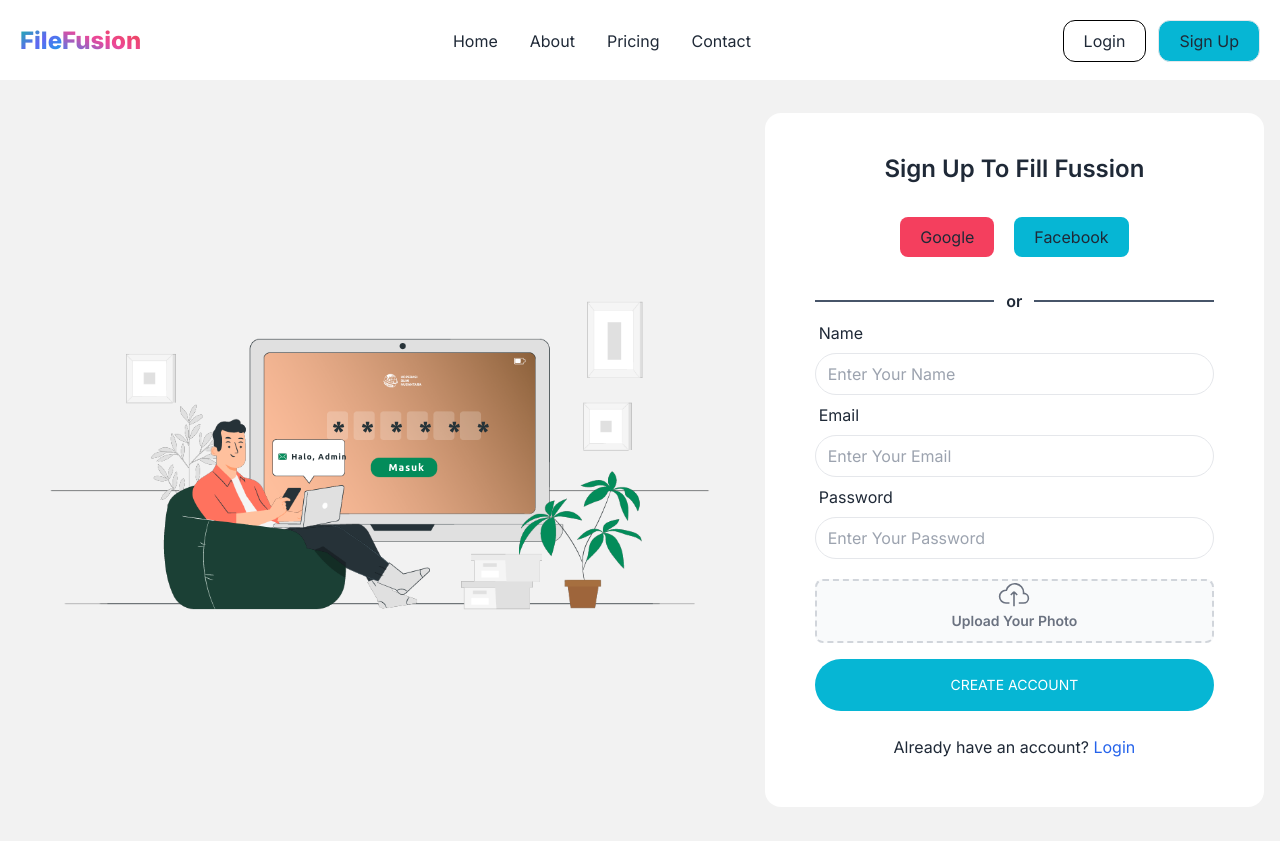
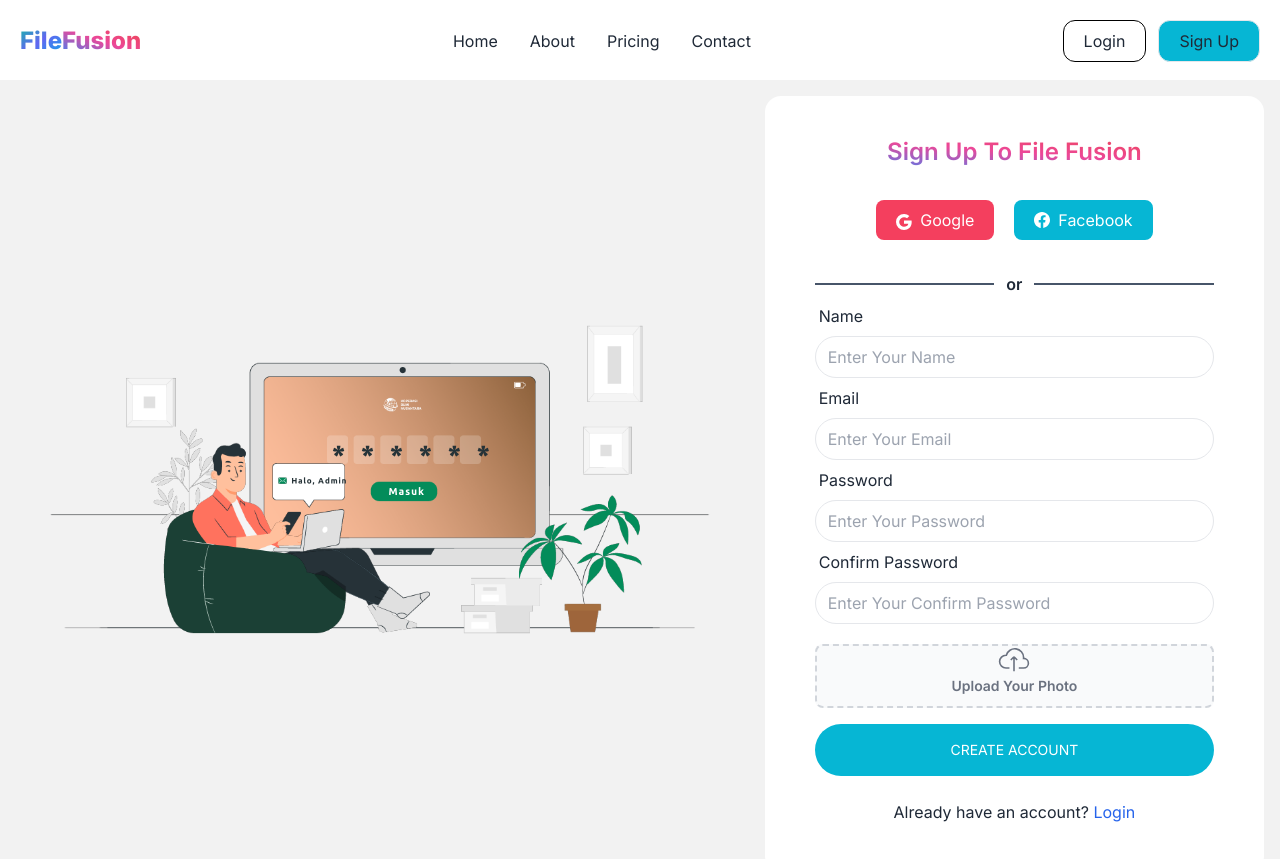
Before and after one commit to kamruzzaman22874/file-fussion-client, a Next.js app: page /signup in a window 1280 px wide. Shown: the top 859 px of the page. Built offline with nearby package versions, Linux system fonts and the light colour scheme; no server answers.

Commit message:
login page done

```diff
--- a/package.json
+++ b/package.json
@@ -19,6 +19,7 @@
     "react": "18.2.0",
     "react-dom": "18.2.0",
     "react-icons": "^4.10.1",
+    "sweetalert2": "^11.7.23",
     "swiper": "^10.1.0",
     "tailwindcss": "3.3.3"
   },
--- a/src/app/(maniLayout)/login/page.jsx
+++ b/src/app/(maniLayout)/login/page.jsx
@@ -2,10 +2,70 @@
 import Link from 'next/link';
 import Lottie from "lottie-react";
 import LoginLotti from "../../../../public/Lottifiles/Signup.json";
-import React from 'react';
-import { BsGithub, BsGoogle } from 'react-icons/bs';
+import React, { useContext, useState } from 'react';
+import { BsFacebook, BsGoogle } from 'react-icons/bs';
+import { UserContext } from '@/context/AuthContext';
+// import { useLocation, useNavigate } from 'react-router-dom';
+import Swal from 'sweetalert2';
+import {
+  FaLock,
+  FaRegEye,
+  FaRegEyeSlash,
+} from "react-icons/fa";
 
 const Login = () => {
+
+  const { userSignIn, googleSignIn, facebookLogin  } = useContext(UserContext)
+  const [show, setShow] = useState(false);
+  const [error, setError] = useState(false);
+
+
+  const handleUserSignIn = (event) => {
+    event.preventDefault();
+    const form = event.target;
+    const email = form.email.value;
+    const password = form.password.value;
+    console.log(email, password);
+    userSignIn(email, password)
+      .then(result => {
+        setError("")
+        const loggedInUser = result.user;
+        console.log(loggedInUser);
+        Swal.fire({
+          position: 'top-end',
+          icon: 'success',
+          title: 'User Login has been success',
+          showConfirmButton: false,
+          timer: 1500
+        })
+      })
+      .catch(err => setError(err));
+  }
+
+  const handleGoogleSignIn = () => {
+    googleSignIn()
+      .then(result => {
+        Swal.fire({
+          position: 'top-end',
+          icon: 'success',
+          title: 'User Login has been success',
+          showConfirmButton: false,
+          timer: 1500
+        })
+      })
+      .catch(err => setError(err));
+  }
+
+  const handleFacebookLogin = () => {
+    facebookLogin()
+      .then(restul => { })
+      .catch(err => setError(err));
+  }
+
+  const hnadleShow = () => {
+    setShow(!show);
+  };
+
   return (
     <div className="hero bg-base-200">
       <div className="hero-content flex-col lg:flex-row gap-5">
@@ -13,14 +73,15 @@ const Login = () => {
           <Lottie animationData={LoginLotti} loop={true} />
         </div>
         <div className="w-full md:max-w-[40%] card flex-shrink-0  max-w-sm  bg-base-100 py-10">
-            <form className="w-4/5 mx-auto relative">
-            <h3 className="text-center text-2xl font-semibold">Login To Fill Fussion</h3>
-            <div className='flex gap-5 justify-center py-8'>
-                <div className='py-2 px-5 bg-rose-500 rounded-lg'>
-                   <h3>Google</h3>
+          <form onSubmit={handleUserSignIn} className="w-4/5 mx-auto relative">
+            <h3 className="text-center text-2xl font-semibold text-transparent bg-gradient-to-tr bg-clip-text from-blue-500 via-pink-500 to-red-500 dark:from-sky-300 dark:via-pink-300 dark:to-red-500">Login To File Fussion</h3>
+
+            <div className="flex gap-5 justify-center py-8">
+              <div className="py-2 px-5 bg-rose-500 rounded-lg">
+                <button onClick={handleGoogleSignIn} className="flex items-center gap-2 text-white"><BsGoogle className="mt-1" />Google</button>
               </div>
-                <div className='py-2 px-5 bg-cyan-500 rounded-lg'>
-                    <h3>Facebook</h3>
+              <div className="py-2 px-5 bg-cyan-500 rounded-lg">
+                <button onClick={handleFacebookLogin} className="flex items-center gap-2 text-white"> <BsFacebook /> <h3>Facebook</h3> </button>
               </div>
             </div>
             <div className="text-center flex justify-center items-center gap-3">
@@ -42,18 +103,29 @@ const Login = () => {
                 />
               </div>
             </div>
-              <div className="form-control">
+            <div className="form-control my-2">
               <label className="label">
                 <span className="text-xl">Password</span>
               </label>
+              <div className='flex items-center relative'>
+                {/* <FaLock className="ml-2"></FaLock> */}
                 <input
                   className="w-full py-2  px-3  border rounded-full"
-                    type='password'
+                  type={!show ? "password" : "text"}
                   name="password"
                   placeholder="Enter Your Password"
                   required
                 />
+                <div onClick={hnadleShow} className="right-5 absolute">
+                  {!show ? (
+                    <FaRegEye className="text-xl"></FaRegEye>
+                  ) : (
+                    <FaRegEyeSlash className="text-xl"></FaRegEyeSlash>
+                  )}
                 </div>
+              </div>
+            </div>
+            {error ? <p className="text-red-600">incorrent password</p> : ""}
             <button className="bg-cyan-500 w-full text-white text-sm uppercase rounded-full  px-6 py-4 my-4">
               Login
             </button>
--- a/src/app/(maniLayout)/signup/page.jsx
+++ b/src/app/(maniLayout)/signup/page.jsx
@@ -2,10 +2,67 @@
 import Link from "next/link";
 import Lottie from "lottie-react";
 import LoginLotti from "../../../../public/Lottifiles/Signup.json";
-import React from "react";
-import { BsGithub, BsGoogle } from "react-icons/bs";
+import React, { useContext } from "react";
+import { BsFacebook, BsGoogle } from "react-icons/bs";
+import { UserContext } from "@/context/AuthContext";
+import Swal from "sweetalert2";
+import { analyticsId } from "../../../../next.config";
 
 const SignUp = () => {
+
+  const { userSignUp, updateUserProfile } = useContext(UserContext)
+
+
+  // Signup with email and password
+
+  const handleSignUp = (event) => {
+    event.preventDefault();
+    const form = event.target;
+    const name = form.name.value;
+    const email = form.email.value;
+    const password = form.password.value;
+    const confirm = form.confirm.value;
+    const photo = form.photo.value;
+    console.log(name, email, password, photo);
+
+    if (password !== confirm) {
+      Swal.fire({
+        position: 'top-end',
+        icon: 'error',
+        title: 'Wrong password',
+        showConfirmButton: false,
+        timer: 1500
+      })
+
+    }
+    else {
+
+      userSignUp(email, password)
+        .then(result => {
+          const loggedUser = result.user;
+          Swal.fire({
+            position: 'top-end',
+            icon: 'success',
+            title: 'Use create has been success',
+            showConfirmButton: false,
+            timer: 1500
+          })
+          updateUserProfile(name, photo)
+            .then(result => { })
+            .catch(err => console.error(err));
+
+        })
+        .catch(err => console.log(err.message))
+      form.reset();
+    }
+  }
+
+
+
+
+
+
+
   return (
     <div className="hero bg-base-200">
       <div className="hero-content flex-col lg:flex-row gap-5">
@@ -13,16 +70,16 @@ const SignUp = () => {
           <Lottie animationData={LoginLotti} loop={true} />
         </div>
         <div className="w-full md:max-w-[40%] card flex-shrink-0  max-w-sm  bg-base-100 py-10">
-          <form className="w-4/5 mx-auto relative">
-            <h3 className="text-center text-2xl font-semibold">
-              Sign Up To Fill Fussion
+          <form onSubmit={handleSignUp} className="w-4/5 mx-auto relative">
+            <h3 className="text-center text-2xl font-semibold text-transparent bg-gradient-to-tr bg-clip-text from-blue-500 via-pink-500 to-red-500 dark:from-sky-300 dark:via-pink-300 dark:to-red-500">
+              Sign Up To File Fusion
             </h3>
             <div className="flex gap-5 justify-center py-8">
               <div className="py-2 px-5 bg-rose-500 rounded-lg">
-                <h3>Google</h3>
+                <button className="flex items-center gap-2 text-white"><BsGoogle className="mt-1" />Google</button>
               </div>
               <div className="py-2 px-5 bg-cyan-500 rounded-lg">
-                <h3>Facebook</h3>
+                <button className="flex items-center gap-2 text-white"> <BsFacebook /> <h3>Facebook</h3> </button>
               </div>
             </div>
             <div className="text-center flex justify-center items-center gap-3">
@@ -71,6 +128,18 @@ const SignUp = () => {
               />
             </div>
             <div className="form-control">
+              <label className="label">
+                <span>Confirm Password</span>
+              </label>
+              <input
+                className="w-full py-2  px-3  border rounded-full"
+                type="password"
+                name="confirm"
+                placeholder="Enter Your Confirm Password"
+                required
+              />
+            </div>
+            <div className="form-control">
               <div className="flex items-center justify-center w-full pt-5">
                 <label className="flex flex-col items-center justify-center w-full h-16 border-2 border-gray-300 border-dashed rounded-lg cursor-pointer bg-gray-50 dark:hover:bg-bray-800 dark:bg-gray-700 hover:bg-gray-100 dark:border-gray-600 dark:hover:border-gray-500 dark:hover:bg-gray-600">
                   <div className="flex flex-col items-center justify-center pt-5 pb-6">
@@ -93,7 +162,7 @@ const SignUp = () => {
                   <input
                     id="dropzone-file"
                     type="file"
-                    name="image"
+                    name="photo"
                     className="hidden"
                   />
                 </label>
--- a/src/components/Navbar.jsx
+++ b/src/components/Navbar.jsx
@@ -1,18 +1,37 @@
 "use client";
 
+import { UserContext } from "@/context/AuthContext";
 import Link from "next/link";
+import { useContext } from "react";
+import Swal from "sweetalert2";
 
 const Navbar = () => {
+  const { user, logOut } = useContext(UserContext)
+
+
+
+  const handleLogOut = () => {
+    logOut()
+      .then(result => {
+        Swal.fire({
+          position: 'top-end',
+          icon: 'success',
+          title: 'User Logout has been success',
+          showConfirmButton: false,
+          timer: 1500
+        })
+      })
+  }
   return (
     <nav className="w-full h-20 bg-[#FFFFFF]">
       <div className="w-full container mx-auto flex flex-col md:flex-row justify-between items-center gap-4 p-5">
         <div>
           <Link href={'/'}>
-          <h1 class="text-2xl font-extrabold text-center lg:text-2xl 2xl:text-2xl">
-            <span class="text-transparent bg-gradient-to-br bg-clip-text from-teal-500 via-indigo-500 to-sky-500 dark:from-teal-200 dark:via-indigo-300 dark:to-sky-500">
+            <h1 className="text-2xl font-extrabold text-center lg:text-2xl 2xl:text-2xl">
+              <span className="text-transparent bg-gradient-to-br bg-clip-text from-teal-500 via-indigo-500 to-sky-500 dark:from-teal-200 dark:via-indigo-300 dark:to-sky-500">
                 File
               </span>
-            <span class="text-transparent bg-gradient-to-tr bg-clip-text from-blue-500 via-pink-500 to-red-500 dark:from-sky-300 dark:via-pink-300 dark:to-red-500">
+              <span className="text-transparent bg-gradient-to-tr bg-clip-text from-blue-500 via-pink-500 to-red-500 dark:from-sky-300 dark:via-pink-300 dark:to-red-500">
                 Fusion
               </span>
             </h1>
@@ -34,7 +53,36 @@ const Navbar = () => {
             </li>
           </ul>
         </div>
-        <div className="flex gap-3">
+        {
+          user ?
+            <>
+              <div className="dropdown dropdown-end">
+                <label tabIndex={0} className="btn btn-ghost btn-circle avatar mr-20">
+                  <div className="w-10 rounded-full">
+                    <img src={user?.photoURL} />
+                  </div>
+                </label>
+                <ul tabIndex={0} className="bg-cyan-500 mt-3 ml-3 text-white z-[1] p-2 shadow menu menu-sm dropdown-content rounded-box w-52">
+                  <li className="">
+                    <label tabIndex={0} className="avatar ">
+                      <div className="w-10 ml-12 rounded-full">
+                        <img className="" src={user?.photoURL} />
+                      </div>
+                    </label>
+                  </li>
+                  <li>
+                    <a className="justify-between">
+                      {user?.displayName}
+                    </a>
+                  </li>
+                  <li><a>Dashboard</a></li>
+                  <li onClick={handleLogOut}><a>Logout</a></li>
+                </ul>
+              </div>
+
+            </>
+
+            : <div className="flex gap-3">
               <Link href={'/login'}>
                 <button className="py-2 px-5 border border-black rounded-xl ">
                   Login
@@ -46,6 +94,7 @@ const Navbar = () => {
                 </button>
               </Link>
             </div>
+        }
       </div>
     </nav>
   );
--- a/src/context/AuthContext.jsx
+++ b/src/context/AuthContext.jsx
@@ -1,11 +1,79 @@
 'use client'
-import { createContext } from "react";
+import { createContext, useEffect, useState } from "react";
+import { FacebookAuthProvider, GoogleAuthProvider, createUserWithEmailAndPassword, getAuth, onAuthStateChanged, signInWithEmailAndPassword, signInWithPopup, signOut, updateProfile } from "firebase/auth";
+import app from "@/firebase/firebase.config";
 
 export const UserContext = createContext(null)
+const auth = getAuth(app)
+
 const AuthContext = ({children}) => {
-    const user = "Rakib"
+    const [user , setUser] = useState(null)
+    const [loading, setLoading] = useState(true);
+    const googleProvider = new GoogleAuthProvider()
+    const facebookProvider = new FacebookAuthProvider()
+
+    // User sign up
+    const userSignUp = (email , password)=>{
+        return createUserWithEmailAndPassword(auth, email, password)
+    }
+
+    // User sign in
+
+    const userSignIn = (email , password) =>{
+        setLoading(true);
+        return signInWithEmailAndPassword(auth , email, password)
+    }
+
+    // Sign In With Google
+
+    const googleSignIn = () =>{
+        setLoading(true);
+        return signInWithPopup(auth , googleProvider)
+    }
+
+    // Sign In With Facebook
+
+    const facebookLogin = () =>{
+        setLoading(true);
+        return signInWithPopup(auth , facebookProvider)
+    }
+
+    const logOut = () => {
+        return signOut(auth);
+    };
+
+    const updateUserProfile = (name, photo) => {
+        return updateProfile(auth.currentUser, {
+            displayName: name,
+            photoURL: photo,
+        });
+    };
+
+
+
+    // Manage users
+
+    useEffect(() =>{
+        const unsubscribe = onAuthStateChanged(auth , currentUser =>{
+            setUser(currentUser)
+            setLoading(false)
+        })
+        return () =>{
+           return unsubscribe();
+        }
+    },[])
+
+
+
     const authInformation = {
-        user
+        user,
+        loading,
+        userSignUp,
+        userSignIn,
+        googleSignIn,
+        facebookLogin,
+        updateUserProfile,
+        logOut
     }
     return (
         <UserContext.Provider value={authInformation}>
```
Also changed, not shown: 1 other file (tests, documents, lock files or other folders). Lines whose indentation alone changed are shown as unchanged.
